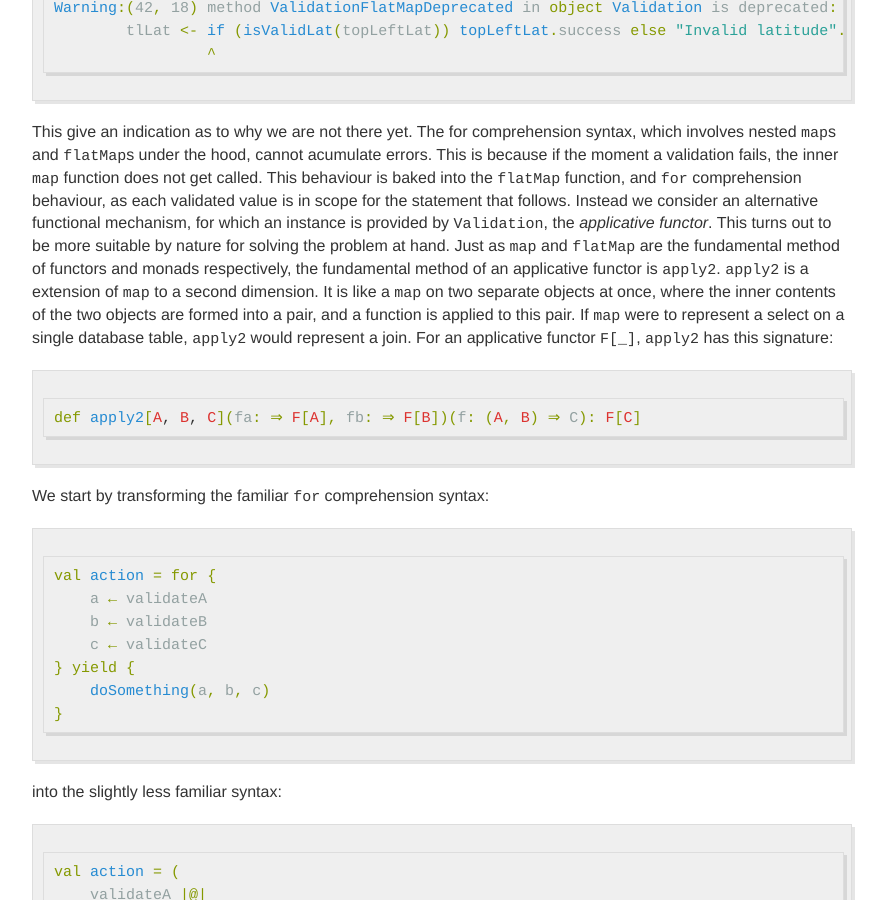
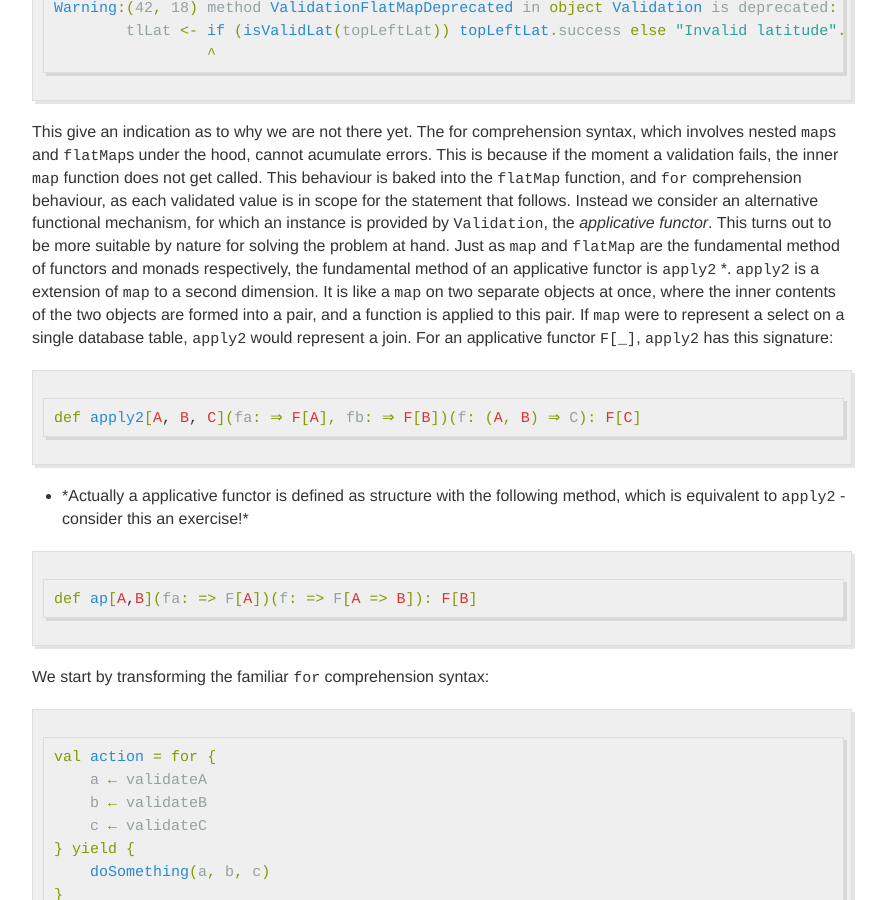
Before and after one commit to szoio/szoio.github.io, a Jekyll site: the page built from _posts/2016-04-29-bulletproof-functional-validation-using-scalaz.md, in a window 1280 px wide and 900 px high, scrolled down 5752 px. Shown: the whole window, without its empty margins (198-1084 px from the left). Built offline with Jekyll 4.4.1, drawn with Linux system fonts in a browser that asks for light colours; comment, search, counter and statistics services are not loaded.

Commit message:
Added ap.

````diff
--- a/_posts/2016-04-29-bulletproof-functional-validation-using-scalaz.md
+++ b/_posts/2016-04-29-bulletproof-functional-validation-using-scalaz.md
@@ -218,10 +218,15 @@ Warning:(42, 18) method ValidationFlatMapDeprecated in object Validation is depr
                  ^
 ```
 
-This give an indication as to why we are not there yet. The for comprehension syntax, which involves nested `map`s and `flatMap`s under the hood, cannot acumulate errors. This is because if the moment a validation fails, the inner `map` function does not get called. This behaviour is baked into the `flatMap` function, and `for` comprehension behaviour, as each validated value is in scope for the statement that follows. Instead we consider an alternative functional mechanism, for which an instance is provided by `Validation`, the *applicative functor*. This turns out to be more suitable by nature for solving the problem at hand. Just as `map` and `flatMap` are the fundamental method of functors and monads respectively, the fundamental method of an applicative functor is `apply2`. `apply2` is a extension of `map` to a second dimension. It is like a `map` on two separate objects at once, where the inner contents of the two objects are formed into a pair, and a function is applied to this pair. If `map` were to represent a select on a single database table, `apply2` would represent a join. For an applicative functor `F[_]`, `apply2` has this signature:
+This give an indication as to why we are not there yet. The for comprehension syntax, which involves nested `map`s and `flatMap`s under the hood, cannot acumulate errors. This is because if the moment a validation fails, the inner `map` function does not get called. This behaviour is baked into the `flatMap` function, and `for` comprehension behaviour, as each validated value is in scope for the statement that follows. Instead we consider an alternative functional mechanism, for which an instance is provided by `Validation`, the *applicative functor*. This turns out to be more suitable by nature for solving the problem at hand. Just as `map` and `flatMap` are the fundamental method of functors and monads respectively, the fundamental method of an applicative functor is `apply2` &#42;. `apply2` is a extension of `map` to a second dimension. It is like a `map` on two separate objects at once, where the inner contents of the two objects are formed into a pair, and a function is applied to this pair. If `map` were to represent a select on a single database table, `apply2` would represent a join. For an applicative functor `F[_]`, `apply2` has this signature:
 
 ```scala
 def apply2[A, B, C](fa: ⇒ F[A], fb: ⇒ F[B])(f: (A, B) ⇒ C): F[C]
+```
+* &#42;Actually a applicative functor is defined as structure with the following method, which is equivalent to `apply2` - consider this an exercise!*
+
+```scala
+def ap[A,B](fa: => F[A])(f: => F[A => B]): F[B]
 ```
 
 We start by transforming the familiar `for` comprehension syntax:
````
